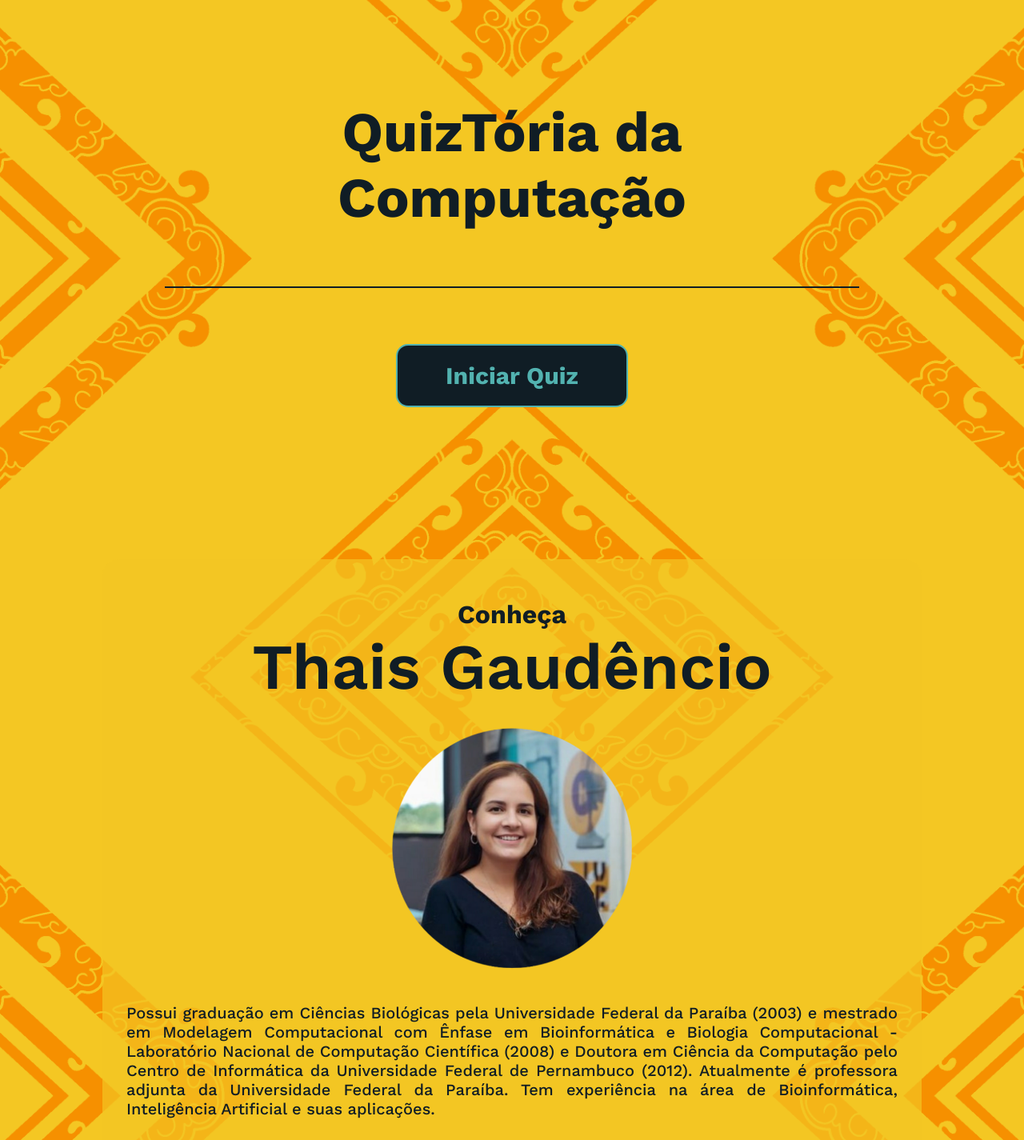
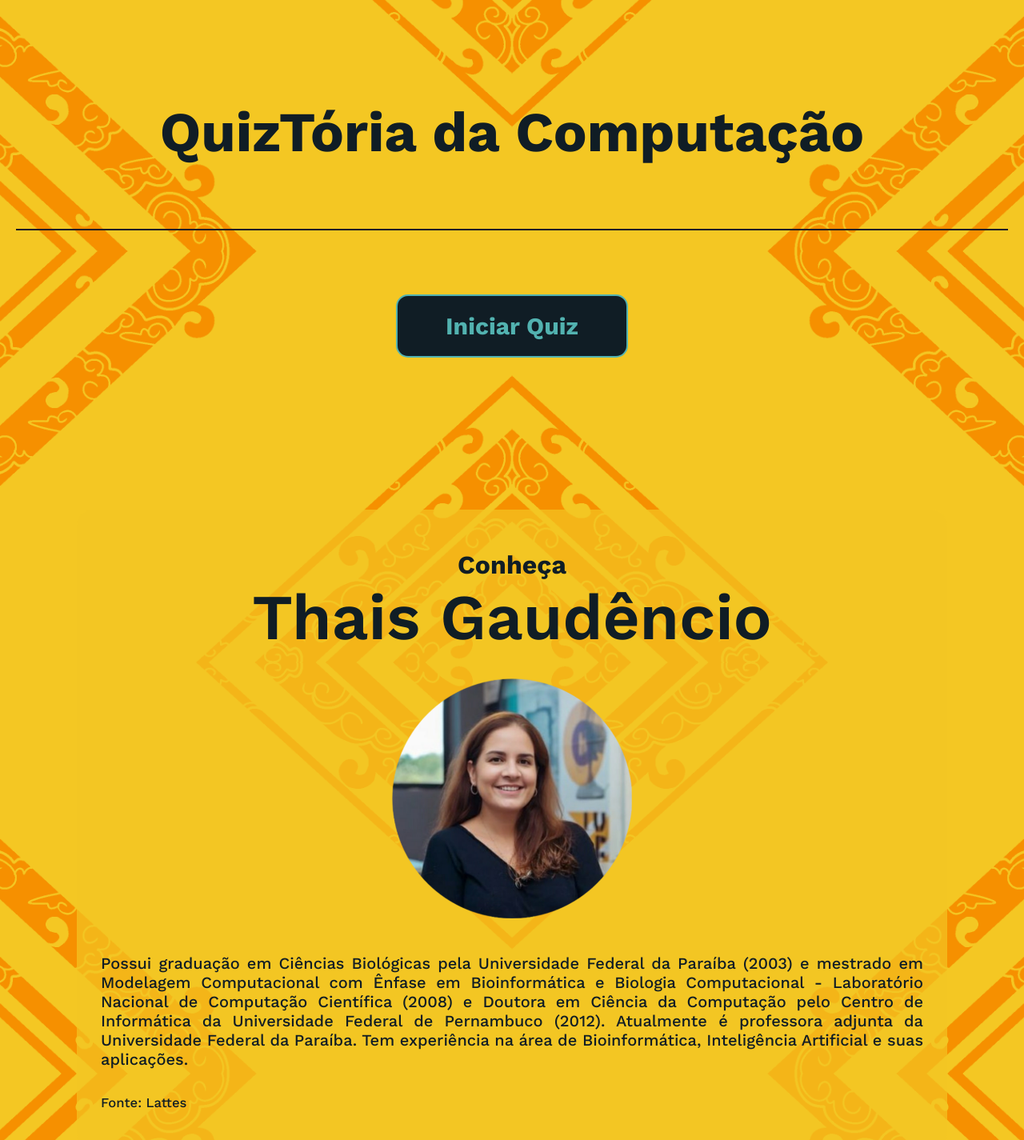
Before and after one commit to Herickjf/quiztoria, a plain HTML site: page index.html in a window 1280 px wide. Shown: the part 200-1625 px from the top of the page at 80% size. Drawn offline with nearby package versions, Linux system fonts and the light colour scheme; a web font is replaced by a local one.

Commit message:
Update style.css

```diff
--- a/style.css
+++ b/style.css
@@ -38,12 +38,9 @@ body{
 
 }
 .titulo1 h1{
-    margin-bottom: 70px;
-    border-bottom: 2px solid #101d25;
-    padding-bottom: 70px;
-    margin-left: 15%;
-    margin-right: 15%;
-
+    margin-bottom: 80px;
+    border-bottom: 2px  solid #101d25 ;
+    padding-bottom: 80px;
 }
 
 header{
@@ -68,7 +65,7 @@ header{
     background-color: #f4c723;
     color: #ff6a00;
     border: 3px solid #ff6a00;
-    transition: 300ms;
+    transition: 0.15s;
 }
 
 nav {
@@ -76,6 +73,7 @@ nav {
     align-items: center;
     justify-content: space-between;
     padding-top: 30px;
+    min-width: 100%;
 }
 
 nav img{
@@ -125,8 +123,8 @@ nav ul a:hover::after{
 .thais{
     background-color: #f4c723af;
     text-align: center;
-    margin-left: 10%;
-    margin-right: 10%;
+    margin-left: 7.5%;
+    margin-right: 7.5%;
     max-width: 100%;
     padding-top: 50px;
     padding-bottom: 50px;
@@ -195,6 +193,7 @@ footer h2 {
     text-align: center;
     justify-content: space-evenly;
     flex-wrap: wrap; /* Quebra para a próxima linha se não couberem na largura */
+    margin-bottom: 2%;
 }
 
 .nossosnomes div {
```
